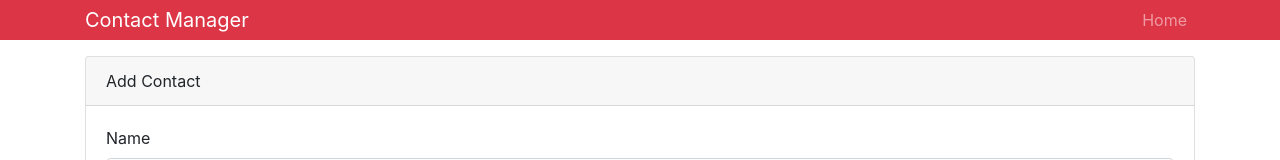
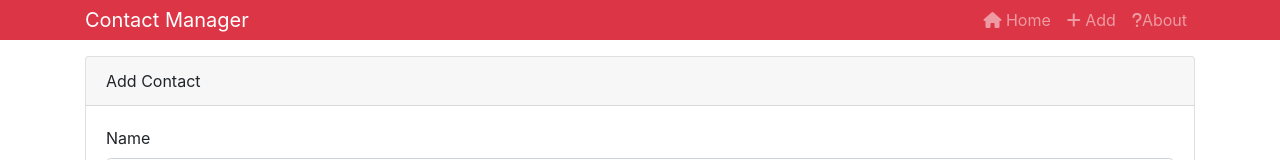
Before and after one commit to ngecu/front-to-end, a React (Create React App) app: page /contact/add in a window 1280 px wide. Shown: the top 160 px of the page. Built offline with nearby package versions, Linux system fonts and the light colour scheme.

Commit message:
complete links,params and redirect

```diff
--- a/src/components/contacts/AddContact.js
+++ b/src/components/contacts/AddContact.js
@@ -50,7 +50,9 @@
              phone: '',
              errors:{}
 
-         })
+         });
+
+         this.props.history.push('/')
      }
     render() {
         const {name,email,phone,errors} = this.state;
--- a/src/components/layout/Header.js
+++ b/src/components/layout/Header.js
@@ -1,5 +1,7 @@
 import React from 'react'
 import PropTypes from 'prop-types';
+import {Link} from 'react-router-dom';
+
  const  Header= props =>{
      const {branding} = props;
     return (
@@ -11,7 +13,13 @@
                 <div>
                     <ul className="navbar-nav mr-auto">
                         <li className="nav-item">
-                            <a href="/" className="nav-link">Home</a>
+                            <Link to="/" className="nav-link"> <i className="fas fa-home"></i> Home</Link>
+                        </li>
+                        <li className="nav-item">
+                            <Link to="/contact/add" className="nav-link"><i className="fas fa-plus"></i> Add</Link>
+                        </li>
+                        <li className="nav-item">
+                            <Link to="/about" className="nav-link"><i className="fas fa-question"></i>About</Link>
                         </li>
                     </ul>
                 </div>
```
